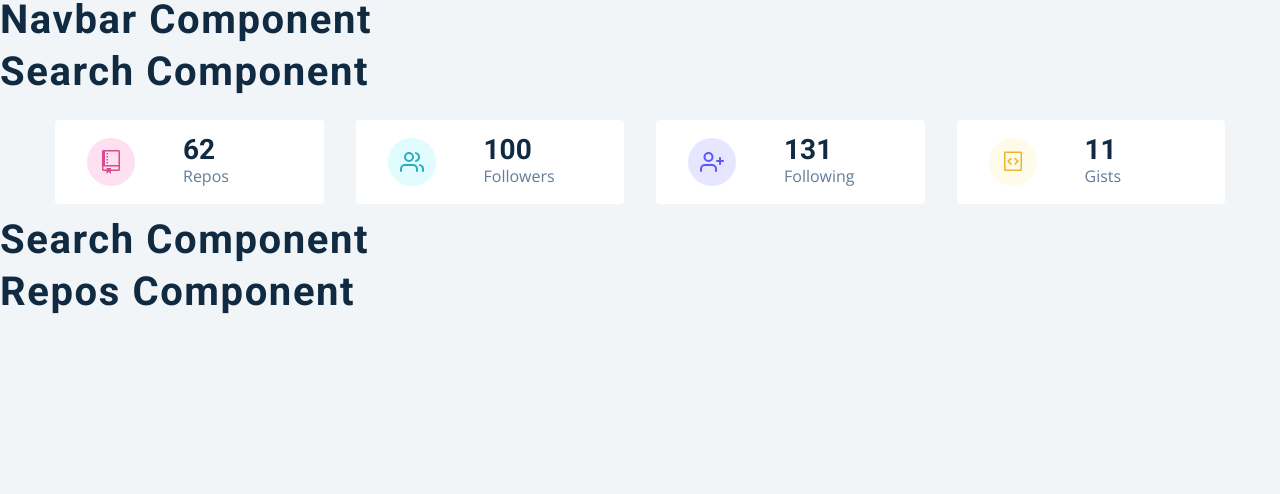
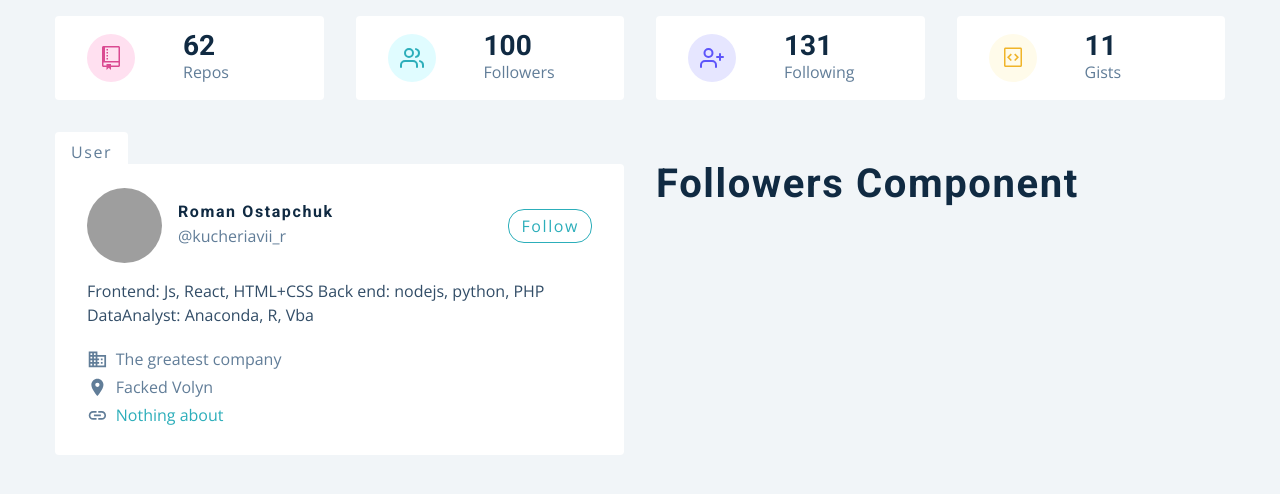
Before and after one commit to kucheriavii/github_social, a React (Create React App) app: page / in a window 1280 px wide. Shown: the top 494 px of the page. Built offline with nearby package versions, Linux system fonts and the light colour scheme; grey boxes are pictures that could not be loaded.

Commit message:
279 - Card Component

```diff
--- a/src/components/Card.js
+++ b/src/components/Card.js
@@ -2,8 +2,26 @@
 import { GithubContext } from '../context/context';
 import styled from 'styled-components';
 import { MdBusiness, MdLocationOn, MdLink } from 'react-icons/md';
+import { useContext } from 'react';
 const Card = () => {
-  return <h2>card component</h2>;
+  const {githubUser} = useContext(GithubContext);
+  const {avatar_url, html_url, name, company, blog, bio, location, twitter_username} = githubUser
+  return <Wrapper>
+    <header>
+      <img src={avatar_url} alt={name} />
+      <div>
+        <h4>{name}</h4>
+        <p>@{twitter_username || 'john doe'}</p>
+      </div>
+      <a href={html_url}>follow</a>
+    </header>
+    <p className='bio'>{bio}</p>
+    <div className='links'>
+      {company && <p><MdBusiness></MdBusiness> {company}</p>}
+      {location && <p><MdLocationOn/>{location}</p>}
+      {blog && <a href={`https://${blog}`}><MdLink/>{blog}</a>}
+    </div>
+  </Wrapper>;
 };
 const Wrapper = styled.article`
   background: var(--clr-white);
--- a/src/components/User.js
+++ b/src/components/User.js
@@ -3,7 +3,12 @@
 import Card from './Card';
 import Followers from './Followers';
 const User = () => {
-  return <h2>search component</h2>;
+  return <section className='section'>
+    <Wrapper className='section-center'>
+      <Card></Card>
+      <Followers></Followers>
+    </Wrapper>
+  </section>
 };
 
 const Wrapper = styled.div`
--- a/src/context/mockData.js/mockUser.js
+++ b/src/context/mockData.js/mockUser.js
@@ -18,9 +18,9 @@
   "type": "User",
   "site_admin": false,
   "name": "Roman Ostapchuk",
-  "company": null,
-  "blog": "",
-  "location": null,
+  "company": "The greatest company",
+  "blog": "Nothing about",
+  "location": 'Facked Volyn',
   "email": null,
   "hireable": null,
   "bio": "Frontend: Js, React, HTML+CSS\r\n\r\nBack end: nodejs, python, PHP\r\n\r\nDataAnalyst: Anaconda, R, Vba",
--- a/src/pages/Dashboard.js
+++ b/src/pages/Dashboard.js
@@ -5,11 +5,11 @@
 const Dashboard = () => {
   return (
     <main>
-      <Navbar></Navbar>
-      <Search></Search>
+      {/* <Navbar></Navbar> */}
+      {/* <Search></Search> */}
       <Info></Info>
       <User></User>
-      <Repos />
+      {/* <Repos /> */}
     </main>
   );
 };
```
